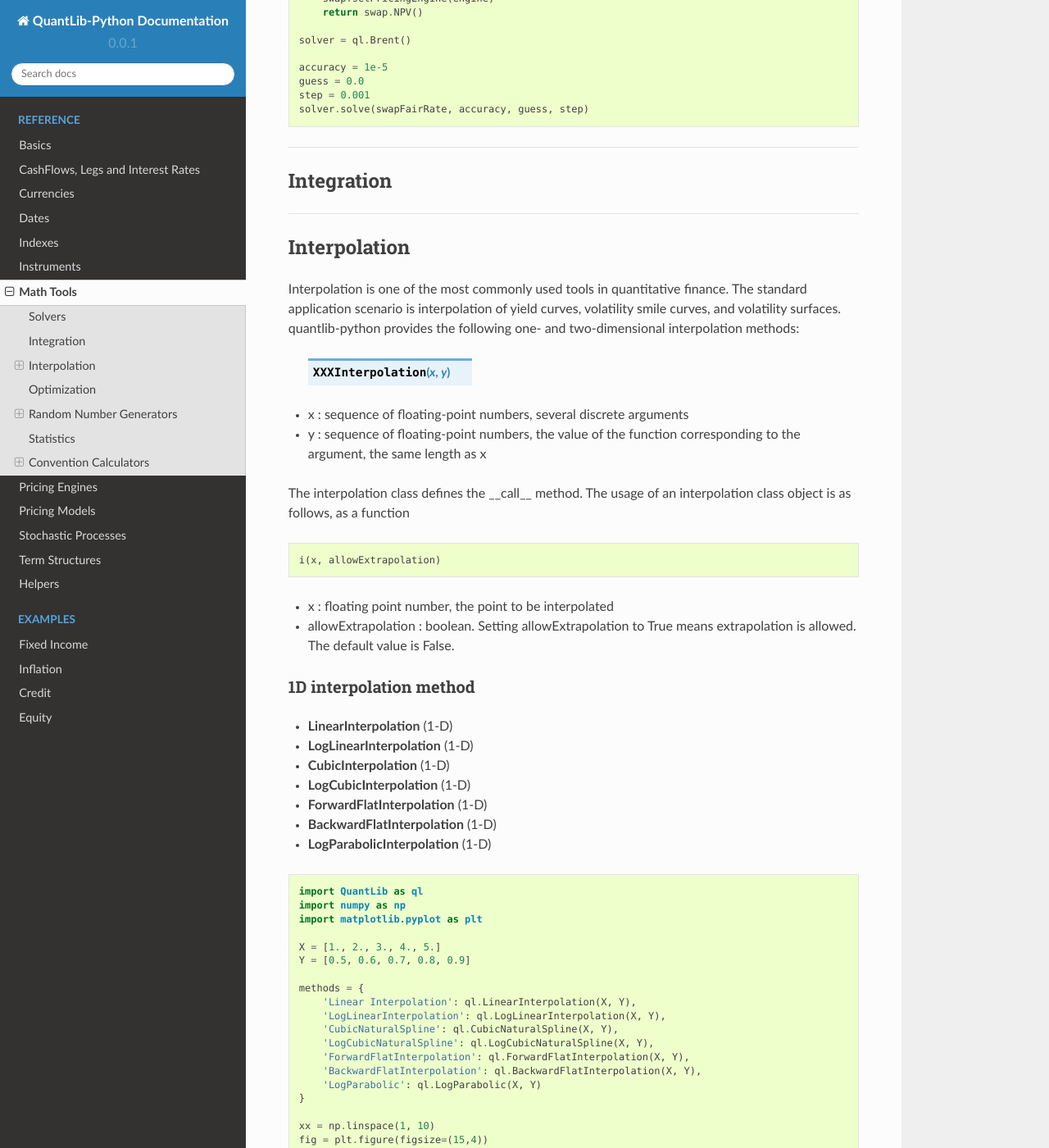
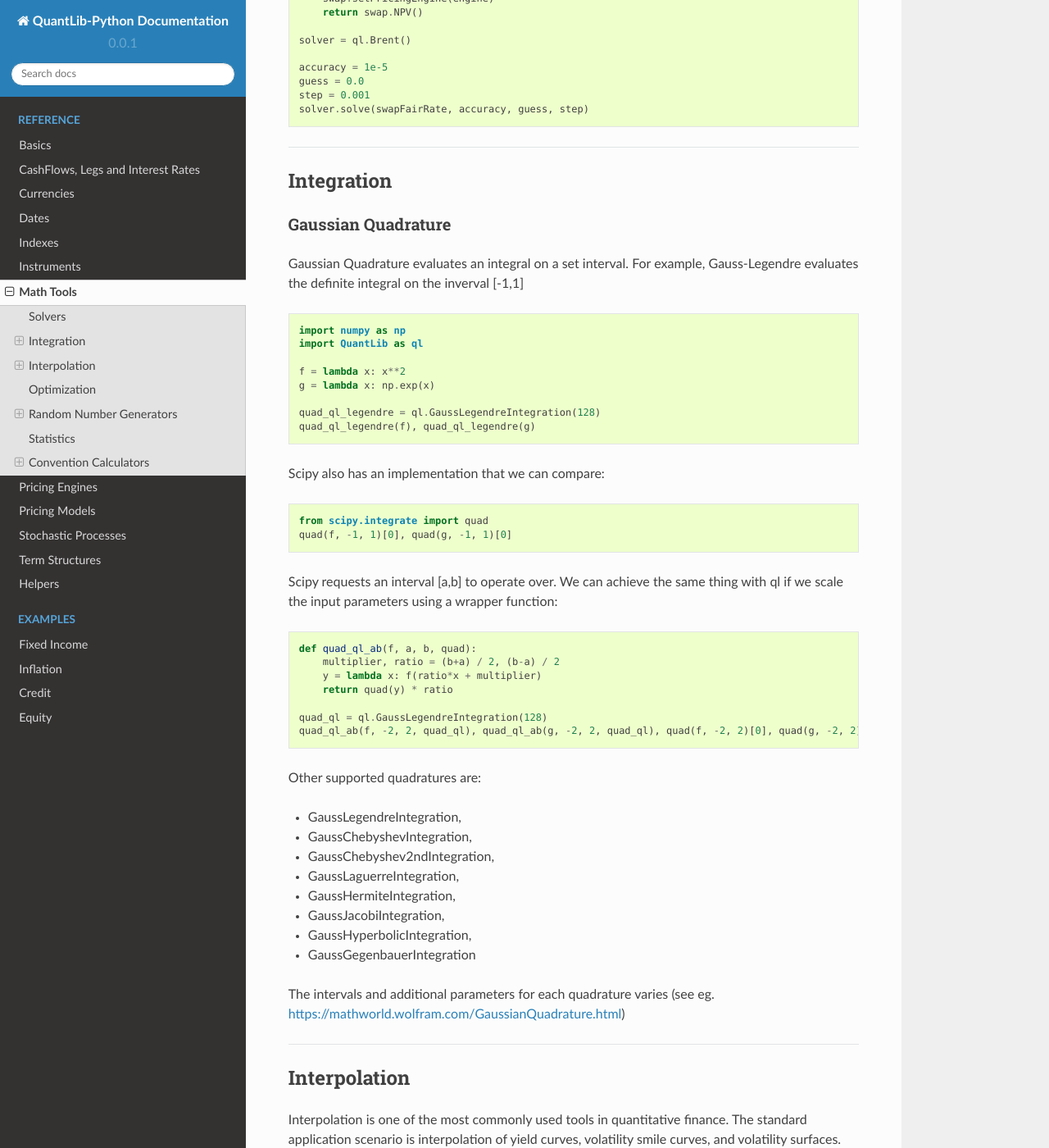
Before and after one commit to nhaga/QuantLib-Python-Docs, a Sphinx documentation site: the page built from docs/mathTools.rst, in a window 1280 px wide and 1400 px high, scrolled down 1298 px. Shown: the whole window at 82% size. Built offline with Sphinx 7.4.7 and the Read the Docs theme 2.0.0, drawn with Linux system fonts in a browser that asks for light colours; formulas are drawn with MathJax 3.

Commit message:
Adding ql's quadrature to mathTools

```diff
--- a/docs/mathTools.rst
+++ b/docs/mathTools.rst
@@ -84,6 +84,54 @@ There are two ways to call the solver's member function:
 
 Integration
 ###########
+
+Gaussian Quadrature
+-------------------
+
+Gaussian Quadrature evaluates an integral on a set interval. For example, Gauss-Legendre evaluates the definite integral on the inverval [-1,1]
+
+.. code-block:: python
+
+    import numpy as np
+    import QuantLib as ql
+
+    f = lambda x: x**2
+    g = lambda x: np.exp(x)
+
+    quad_ql_legendre = ql.GaussLegendreIntegration(128)
+    quad_ql_legendre(f), quad_ql_legendre(g)
+
+Scipy also has an implementation that we can compare:
+
+.. code-block:: python
+
+    from scipy.integrate import quad
+    quad(f, -1, 1)[0], quad(g, -1, 1)[0]
+
+Scipy requests an interval [a,b] to operate over. We can achieve the same thing with ql if we scale the input parameters using a wrapper function:
+
+.. code-block:: python
+
+    def quad_ql_ab(f, a, b, quad):
+        multiplier, ratio = (b+a) / 2, (b-a) / 2
+        y = lambda x: f(ratio*x + multiplier)
+        return quad(y) * ratio
+
+    quad_ql = ql.GaussLegendreIntegration(128)
+    quad_ql_ab(f, -2, 2, quad_ql), quad_ql_ab(g, -2, 2, quad_ql), quad(f, -2, 2)[0], quad(g, -2, 2)[0]
+
+Other supported quadratures are:
+
+- GaussLegendreIntegration,
+- GaussChebyshevIntegration,
+- GaussChebyshev2ndIntegration,
+- GaussLaguerreIntegration,
+- GaussHermiteIntegration,
+- GaussJacobiIntegration,
+- GaussHyperbolicIntegration,
+- GaussGegenbauerIntegration
+
+The intervals and additional parameters for each quadrature varies (see eg. https://mathworld.wolfram.com/GaussianQuadrature.html)
 
 -------
 
```
